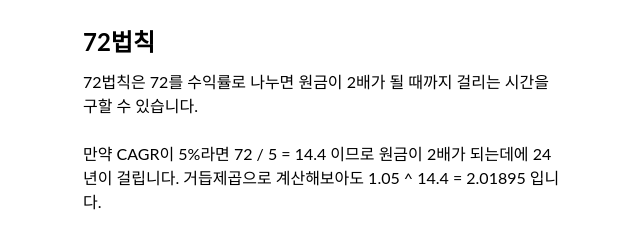
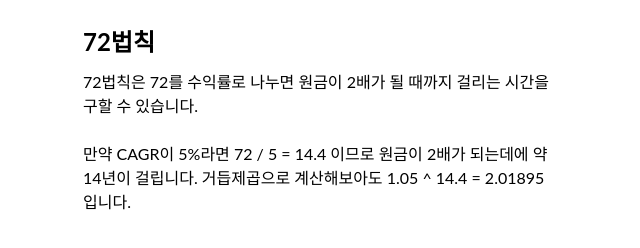
Before and after one commit to zziri/app, a Next.js app: page /calculator/cagr in a window 1280 px wide. Shown: the part 900-1148 px from the top of the page, without its empty margins (317-957 px from the left). Built offline with nearby package versions, Linux system fonts and the light colour scheme.

Commit message:
[hotfix/cagr] 문구의 오류 수정 (#50)

```diff
--- a/src/data/cagr/index.tsx
+++ b/src/data/cagr/index.tsx
@@ -23,7 +23,7 @@ const cagrArticleList: Array<Article> = [
         <article>
           72법칙은 72를 수익률로 나누면 원금이 2배가 될 때까지 걸리는 시간을 구할 수 있습니다.
           <br /><br />
-          만약 CAGR이 5%라면 72 / 5 = 14.4 이므로 원금이 2배가 되는데에 24년이 걸립니다.
+          만약 CAGR이 5%라면 72 / 5 = 14.4 이므로 원금이 2배가 되는데에 약 14년이 걸립니다.
           거듭제곱으로 계산해보아도 1.05 ^ 14.4 = 2.01895 입니다.
         </article>
       </>
```
